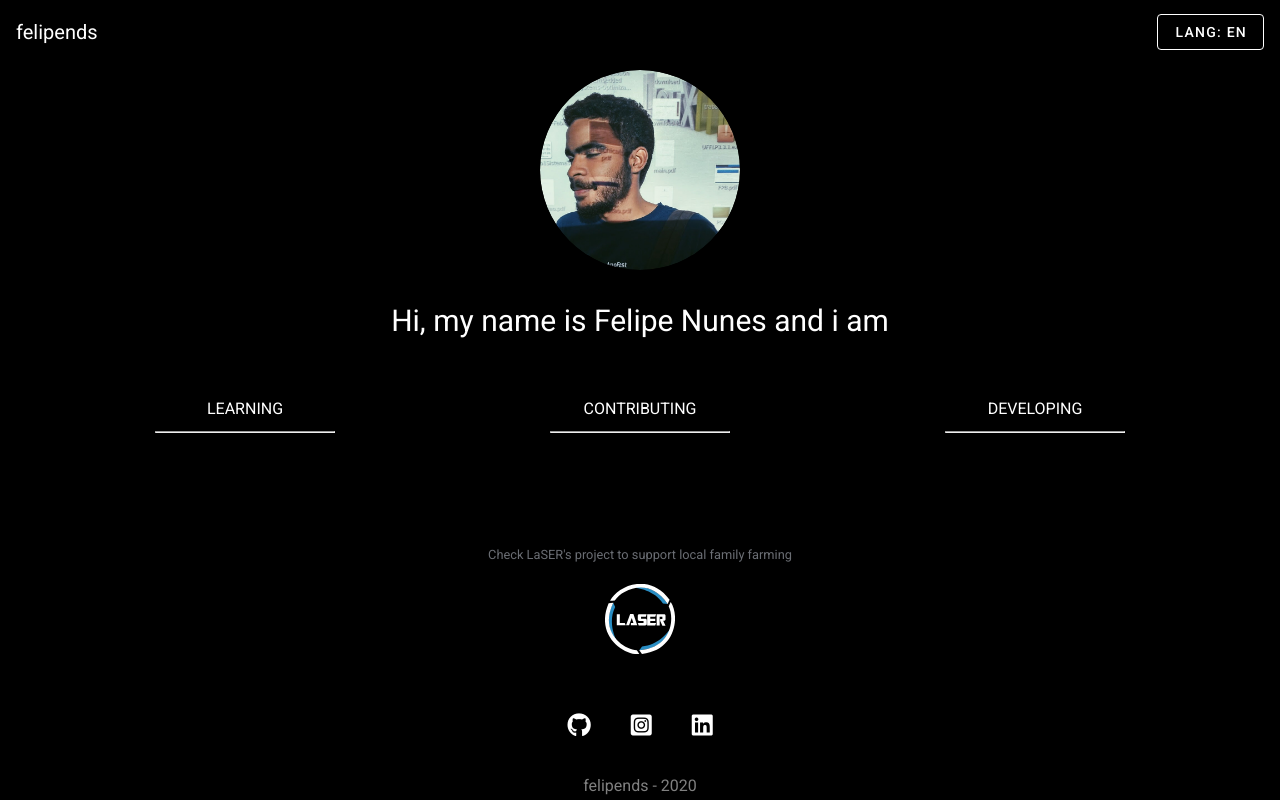
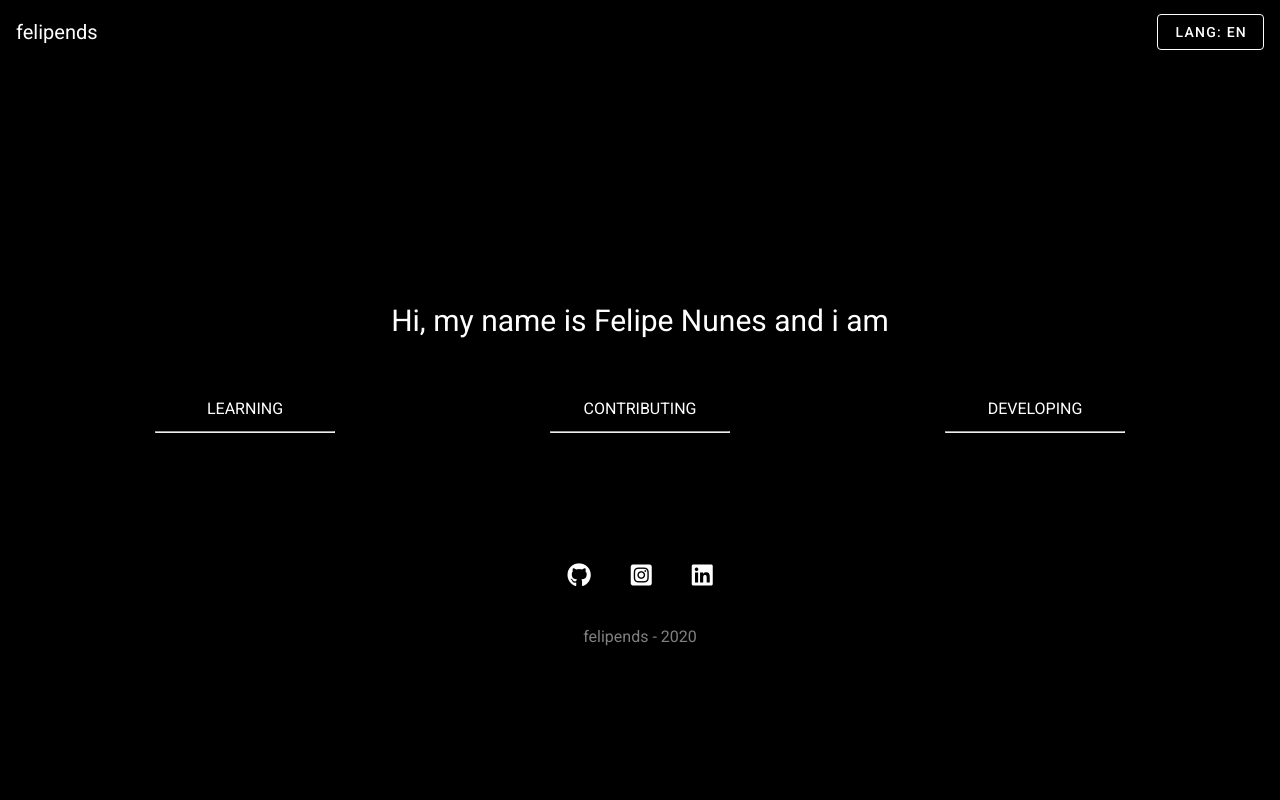
Before and after one commit to felipends/my_site, a Vue app: page / in a window 1280 px wide. Built offline with nearby package versions, Linux system fonts and the light colour scheme.

Commit message:
deleted unused links

```diff
--- a/src/views/Home.vue
+++ b/src/views/Home.vue
@@ -41,47 +41,6 @@
           </v-col>
         </v-row>
       </v-container>
-      <v-row
-        class="my-5"
-        justify="center"
-        align="center"
-      >
-        <span style="color: #6a6d73; font-size: 0.8rem;">{{fairtext}}</span>
-      </v-row>
-      <v-row
-        v-if="$vuetify.breakpoint.xsOnly"
-        class="my-5"
-        justify="center"
-        align="center"
-      >
-        <a
-          href="https://laser.ci.ufpb.br/agricultura-familiar"
-          style="text-decoration: none;"
-        >
-          <v-img
-            style="height: 70px; width: 70px;"
-            src="../assets/logo-light.svg"
-            class="mx-5"
-          ></v-img>
-        </a>
-      </v-row>
-      <v-row
-        v-if="$vuetify.breakpoint.smAndUp"
-        class="mb-5"
-        justify="center"
-        align="center"
-      >
-        <a
-          href="https://laser.ci.ufpb.br/agricultura-familiar"
-          style="text-decoration: none;"
-        >
-          <v-img
-            style="height: 70px; width: 70px;"
-            src="../assets/logo-light.svg"
-            class="mx-5"
-          ></v-img>
-        </a>
-      </v-row>
       <v-container style="width: 300px;">
         <v-row justify="center" align="center" style="height: 100px;">
           <a
```
